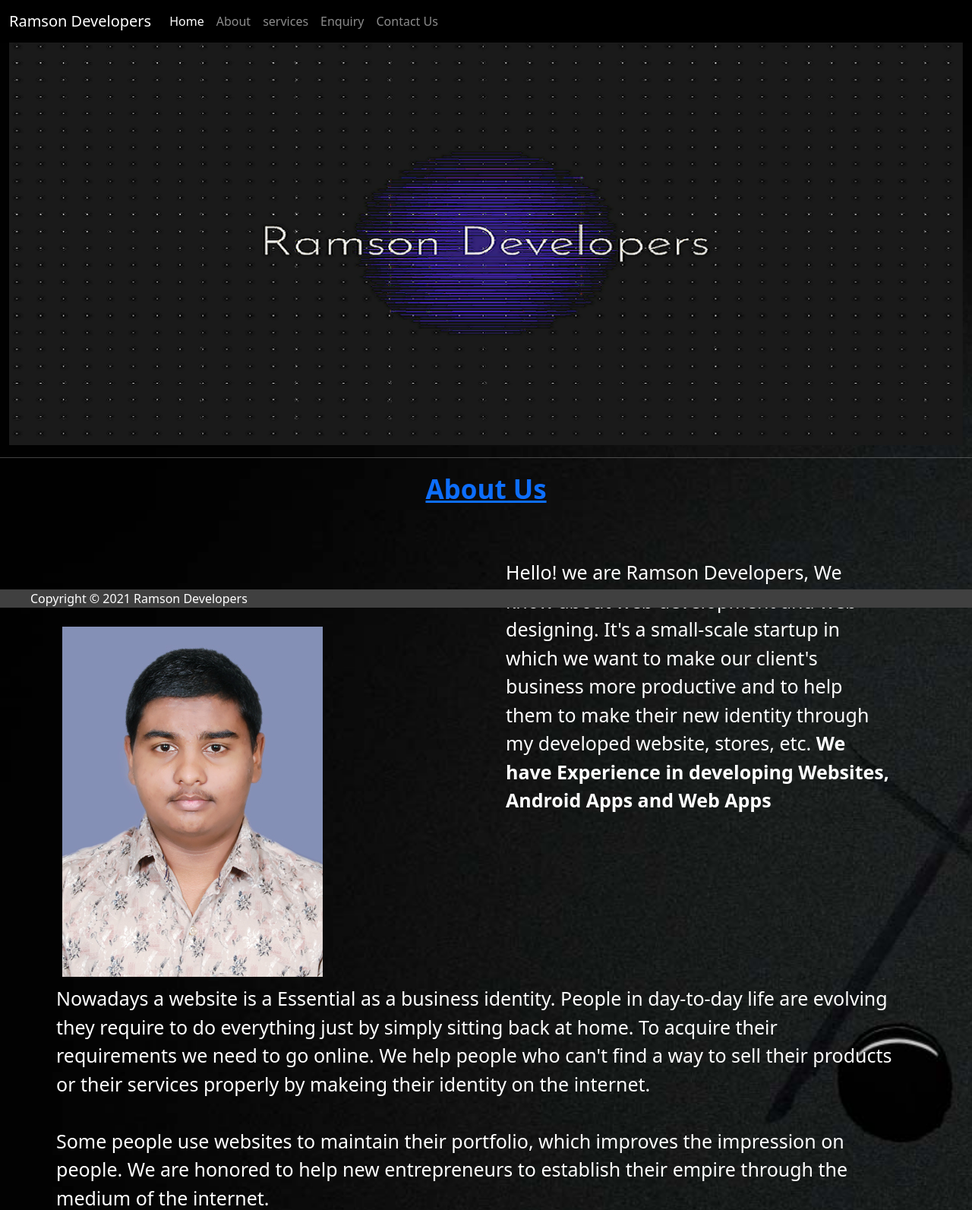
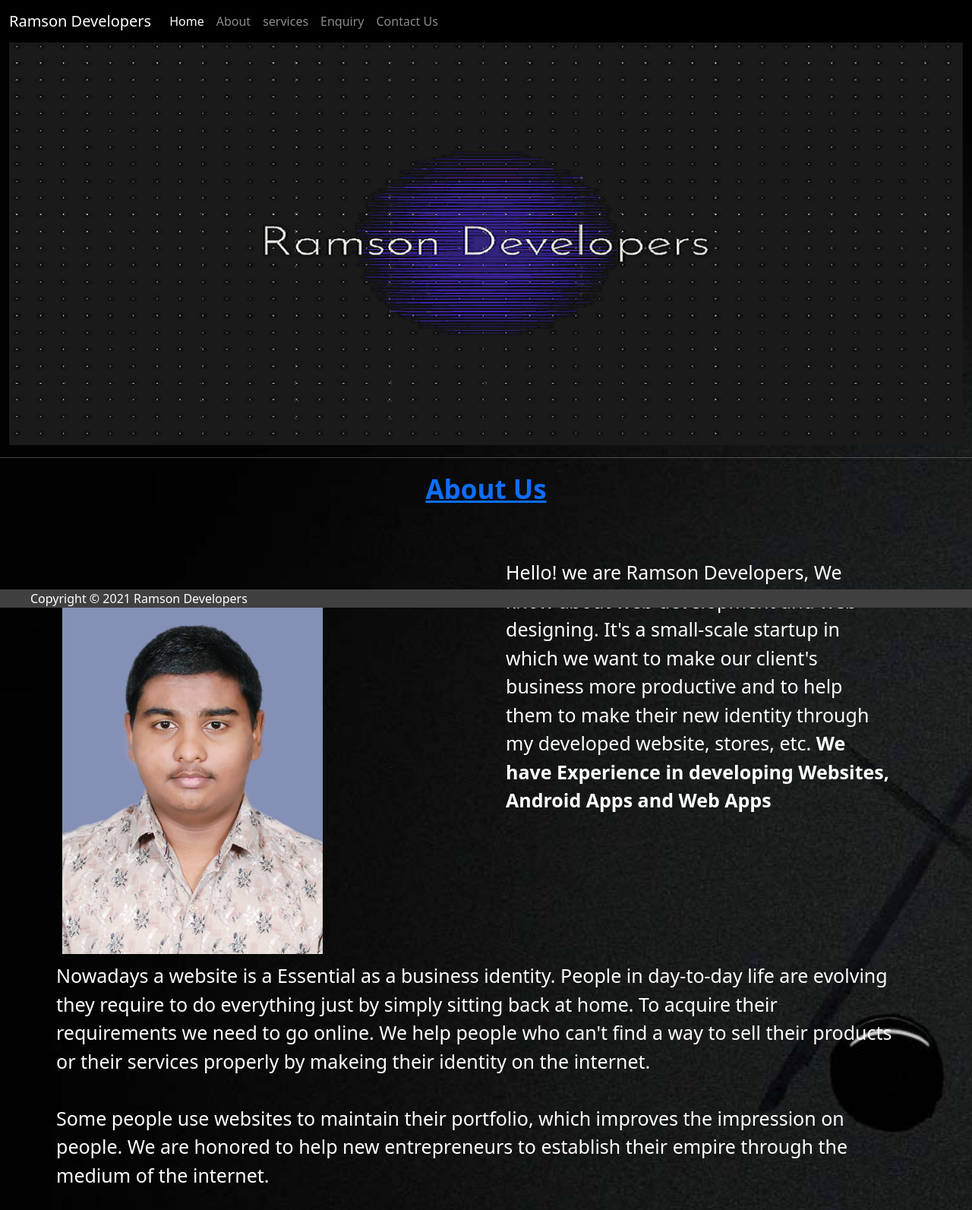
Before and after one commit to AyushAher/ramson_developers, a PHP site: page / in a window 1280 px wide. Shown: the top 1593 px of the page at 76% size. Run offline with PHP 8.4, Linux system fonts and the light colour scheme; some libraries are stand-ins or nearby versions.

Commit message:
Update index.css

```diff
--- a/index.css
+++ b/index.css
@@ -160,7 +160,7 @@ body{
         margin-top: 19px ;
     }
     .me{
-        margin-top: 100px;
+        margin-top: 70px;
     }
     #googleMap{
         width: 100%;
@@ -211,7 +211,3 @@ body{
         height: 300px;
     }
 }
-
-.fade{
-    /* opacity: 0; */
-}
```
